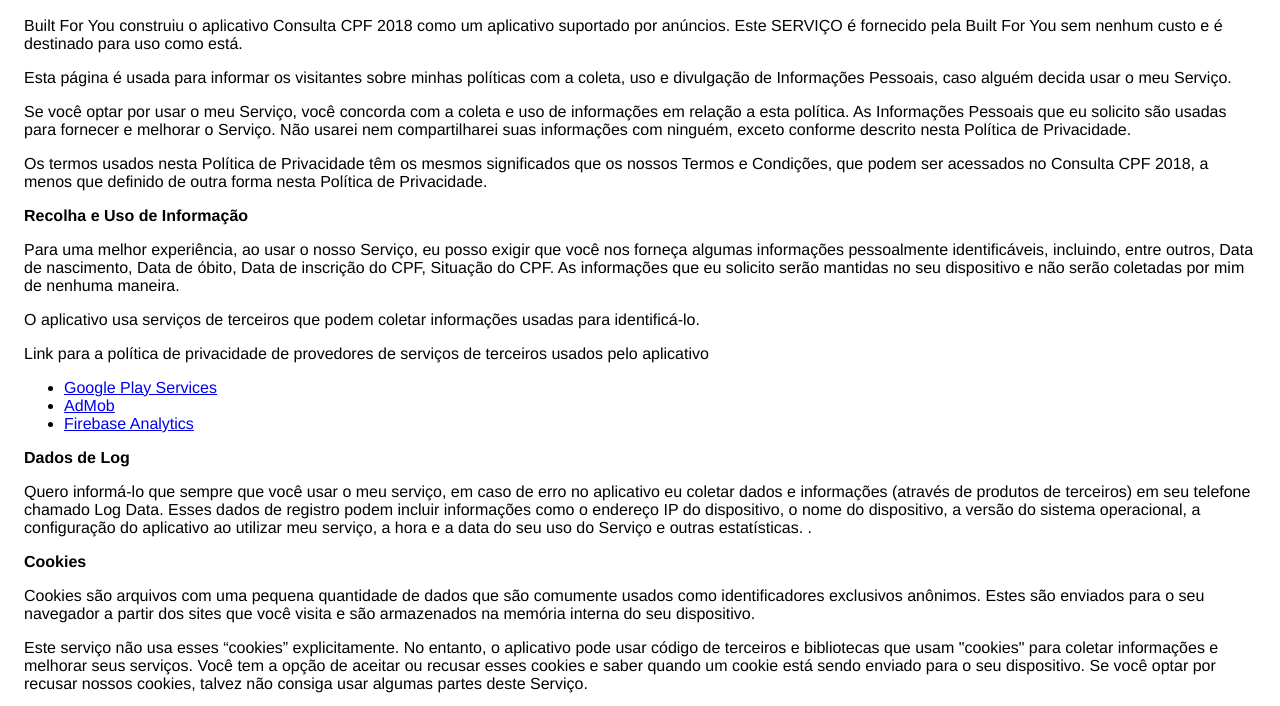
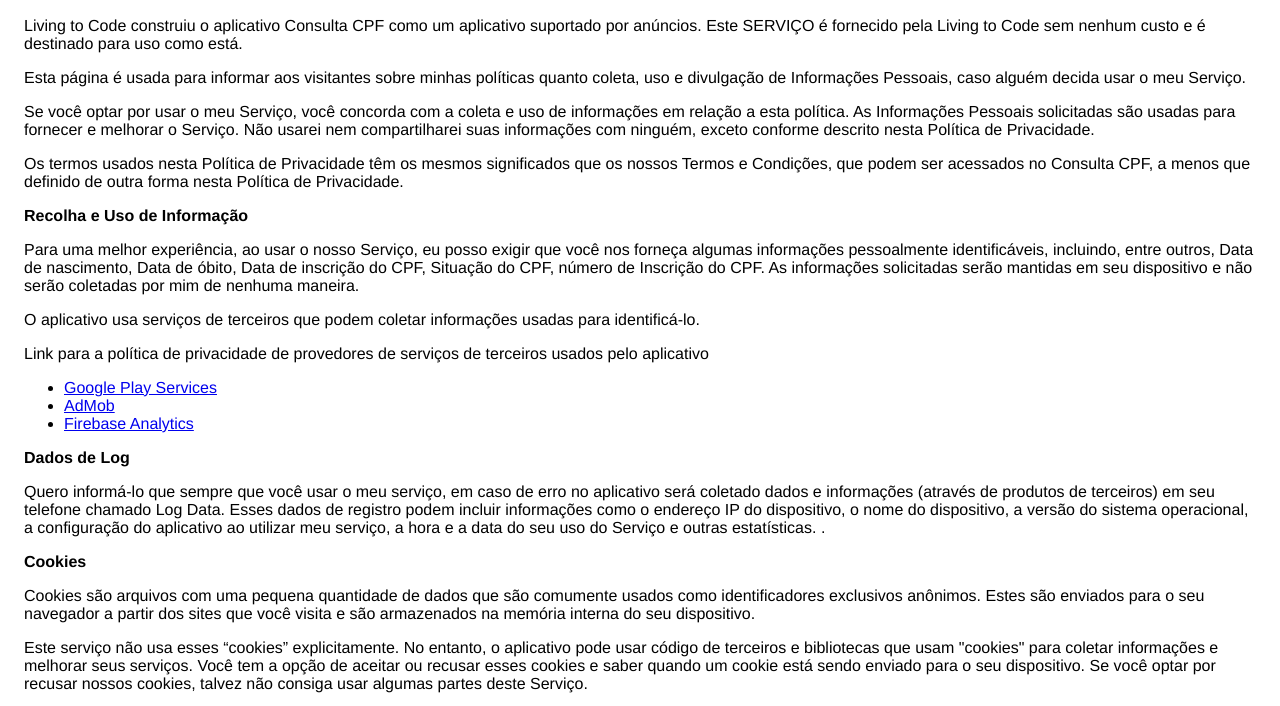
Before and after one commit to natalialionel/Pol-tica-de-Privacidade, a plain HTML site: page index.html in a window 1280 px wide. Shown: the part 75-781 px from the top of the page. Drawn offline with Linux system fonts and the light colour scheme.

Commit message:
Atualização de políticas

```diff
--- a/index.html
+++ b/index.html
@@ -8,14 +8,14 @@
     </head>
     <body>
     <h2>Política de Privacidade</h2>
-	<p> Built For You construiu o aplicativo Consulta CPF 2018 como um aplicativo suportado por anúncios. Este SERVIÇO é fornecido pela Built For You sem nenhum custo e é destinado para uso como está.</p>
-	<p>Esta página é usada para informar os visitantes sobre minhas políticas com a coleta, uso e divulgação de Informações Pessoais, caso alguém decida usar o meu Serviço.</p>
-	<p>Se você optar por usar o meu Serviço, você concorda com a coleta e uso de informações em relação a esta política. As Informações Pessoais que eu solicito são usadas para fornecer e melhorar o Serviço. Não usarei nem compartilharei suas informações com ninguém, exceto conforme descrito nesta Política de Privacidade.</p>
-	<p>Os termos usados nesta Política de Privacidade têm os mesmos significados que os nossos Termos e Condições, que podem ser acessados no Consulta CPF 2018, a menos que definido de outra forma nesta Política de Privacidade.</p>
+	<p> Living to Code construiu o aplicativo Consulta CPF como um aplicativo suportado por anúncios. Este SERVIÇO é fornecido pela Living to Code sem nenhum custo e é destinado para uso como está.</p>
+	<p>Esta página é usada para informar aos visitantes sobre minhas políticas quanto coleta, uso e divulgação de Informações Pessoais, caso alguém decida usar o meu Serviço.</p>
+	<p>Se você optar por usar o meu Serviço, você concorda com a coleta e uso de informações em relação a esta política. As Informações Pessoais solicitadas são usadas para fornecer e melhorar o Serviço. Não usarei nem compartilharei suas informações com ninguém, exceto conforme descrito nesta Política de Privacidade.</p>
+	<p>Os termos usados nesta Política de Privacidade têm os mesmos significados que os nossos Termos e Condições, que podem ser acessados no Consulta CPF, a menos que definido de outra forma nesta Política de Privacidade.</p>
 
 
 	<p><strong>Recolha e Uso de Informação</strong></p>
-	<p>Para uma melhor experiência, ao usar o nosso Serviço, eu posso exigir que você nos forneça algumas informações pessoalmente identificáveis, incluindo, entre outros, Data de nascimento, Data de óbito, Data de inscrição do CPF, Situação do CPF. As informações que eu solicito serão mantidas no seu dispositivo e não serão coletadas por mim de nenhuma maneira.</p>
+	<p>Para uma melhor experiência, ao usar o nosso Serviço, eu posso exigir que você nos forneça algumas informações pessoalmente identificáveis, incluindo, entre outros, Data de nascimento, Data de óbito, Data de inscrição do CPF, Situação do CPF, número de Inscrição do CPF. As informações solicitadas serão mantidas em seu dispositivo e não serão coletadas por mim de nenhuma maneira.</p>
 	<p>O aplicativo usa serviços de terceiros que podem coletar informações usadas para identificá-lo.</p>
 	<div><p>Link para a política de privacidade de provedores de serviços de terceiros usados pelo aplicativo</p>
 	<ul><li><a href="https://www.google.com/policies/privacy/" target="_blank">Google Play Services</a></li>
@@ -23,7 +23,7 @@
 	<li><a href="https://firebase.google.com/policies/analytics" target="_blank">Firebase Analytics</a></li>
 	<!----><!----><!----><!----><!---->
 	</ul></div> <p><strong>Dados de Log</strong></p>
-	<p>Quero informá-lo que sempre que você usar o meu serviço, em caso de erro no aplicativo eu coletar dados e informações (através de produtos de terceiros) em seu telefone chamado Log Data. Esses dados de registro podem incluir informações como o endereço IP do dispositivo, o nome do dispositivo, a versão do sistema operacional, a configuração do aplicativo ao utilizar meu serviço, a hora e a data do seu uso do Serviço e outras estatísticas. .</p>
+	<p>Quero informá-lo que sempre que você usar o meu serviço, em caso de erro no aplicativo será coletado dados e informações (através de produtos de terceiros) em seu telefone chamado Log Data. Esses dados de registro podem incluir informações como o endereço IP do dispositivo, o nome do dispositivo, a versão do sistema operacional, a configuração do aplicativo ao utilizar meu serviço, a hora e a data do seu uso do Serviço e outras estatísticas. .</p>
 				  <p><strong>Cookies</strong></p>
 				  <p>Cookies são arquivos com uma pequena quantidade de dados que são comumente usados como identificadores exclusivos anônimos. Estes são enviados para o seu navegador a partir dos sites que você visita e são armazenados na memória interna do seu dispositivo.</p>
 				  <p>Este serviço não usa esses “cookies” explicitamente. No entanto, o aplicativo pode usar código de terceiros e bibliotecas que usam "cookies" para coletar informações e melhorar seus serviços. Você tem a opção de aceitar ou recusar esses cookies e saber quando um cookie está sendo enviado para o seu dispositivo. Se você optar por recusar nossos cookies, talvez não consiga usar algumas partes deste Serviço.</p>
```
